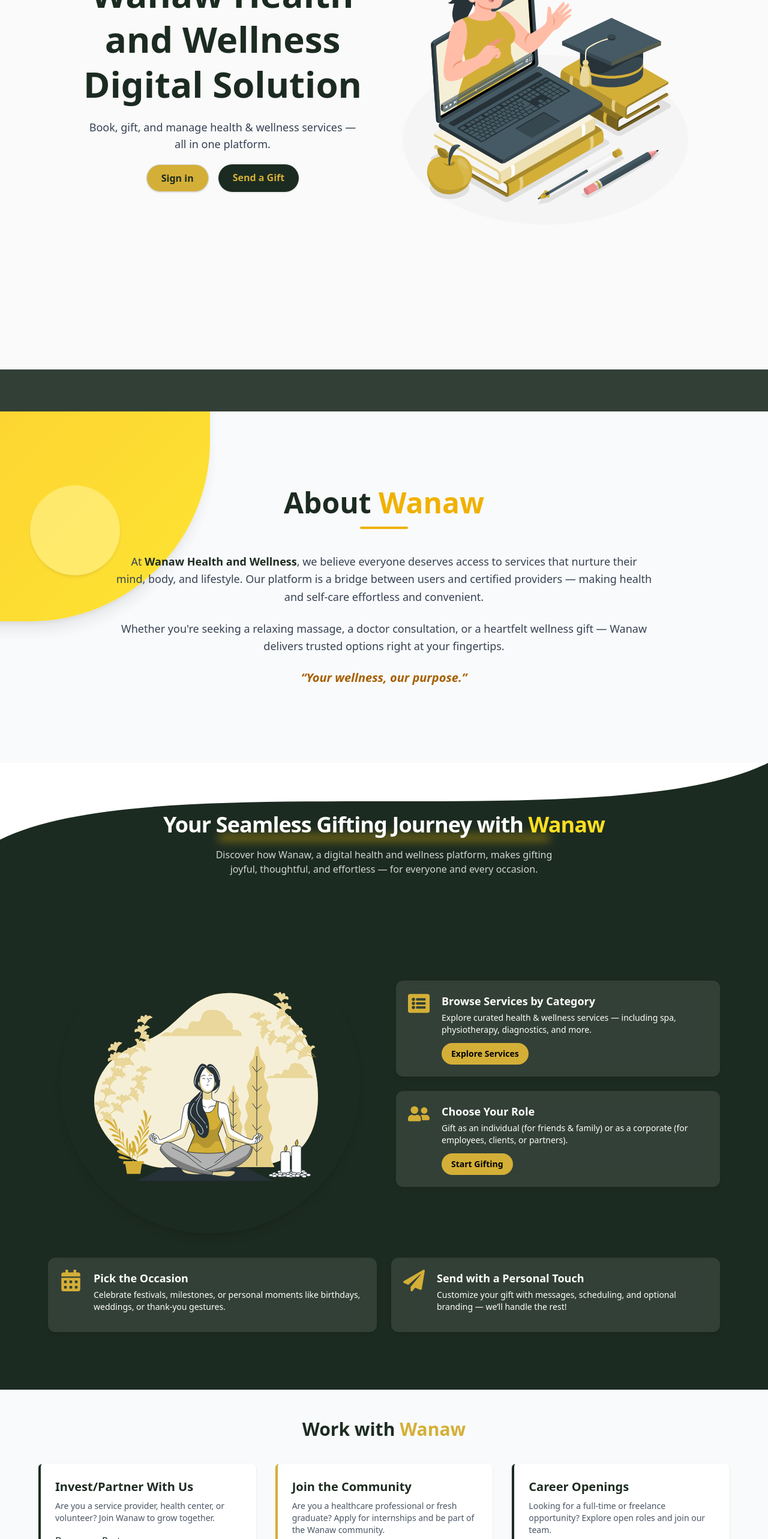
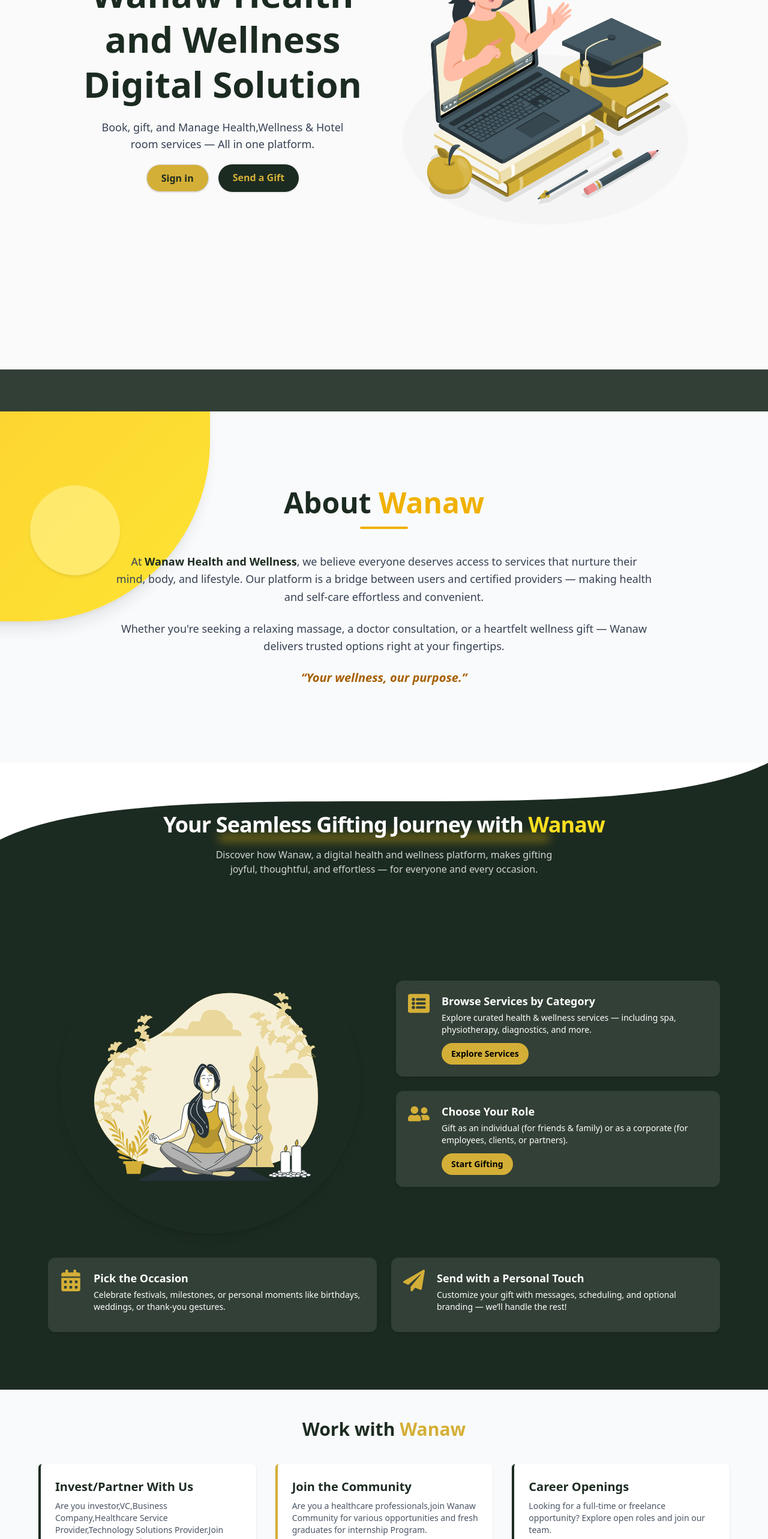
Before and after one commit to HilaryGH/Wanaw-Digital-Solutions, a React (Vite) app in the folder client/: page / in a window 1280 px wide. Shown: the part 234-2800 px from the top of the page at 60% size. Built offline with nearby package versions, Linux system fonts and the light colour scheme; no server answers.

Commit message:
Your commit message here

```diff
--- a/client/src/components/Cards.tsx
+++ b/client/src/components/Cards.tsx
@@ -25,7 +25,7 @@
         >
           <h3 className="text-xl font-semibold text-[#1c2b21] mb-2">Invest/Partner With Us</h3>
           <p className="text-sm text-gray-600">
-            Are you a service provider, health center, or volunteer? Join Wanaw to grow together.
+            Are you investor,VC,Business Company,Healthcare Service Provider,Technology Solutions Provider.Join Wanaw to grow together.
           </p>
           <button className="mt-4 text-[#1c2b21] font-medium hover:underline">
             Become a Partner →
@@ -36,7 +36,7 @@
         <div className="bg-white border-l-4  border-[#D4AF37] rounded-md p-6 shadow hover:shadow-lg transition duration-300">
           <h3 className="text-xl font-semibold text-[#1c2b21] mb-2">Join the Community</h3>
           <p className="text-sm text-gray-600">
-            Are you a healthcare professional or fresh graduate? Apply for internships and be part of the Wanaw community.
+            Are you a healthcare professionals,join Wanaw Community for various opportunities and fresh graduates for internship Program.
           </p>
           <Link
             to="/community-membership"
--- a/client/src/components/Footer.tsx
+++ b/client/src/components/Footer.tsx
@@ -45,7 +45,7 @@
               </li>
               <li>
                 <a href="/support" className="hover:underline">
-                  Support
+                  Customer Support & Help Center
                 </a>
               </li>
             </ul>
--- a/client/src/components/GiftingOptions.tsx
+++ b/client/src/components/GiftingOptions.tsx
@@ -65,7 +65,7 @@
         </h1>
         <p className="text-gray-600 text-lg mb-14">
           Whether you're honoring a corporate milestone, celebrating a personal
-          memory, or surprising loved ones abroad, we've got something special
+          memory, or surprising loved ones in Ethiopia, we've got something special
           for every occasion.
         </p>
 
@@ -163,7 +163,7 @@
               Ethiopian&nbsp;Diaspora
             </h3>
             <p className="text-[#FDF6E3]/80 text-sm mb-6 text-center">
-              Send a taste of home to friends and family around the world —
+              Send a taste of home to friends and family in Ethiopia —
               crafted with love and Ethiopian pride.
             </p>
 
--- a/client/src/components/Home.tsx
+++ b/client/src/components/Home.tsx
@@ -35,7 +35,7 @@
               Wanaw Health and Wellness Digital Solution
             </h1>
             <p className="text-sm sm:text-base md:text-lg text-gray-700 text-center max-w-md">
-              Book, gift, and manage health & wellness services — all in one
+              Book, gift, and Manage Health,Wellness & Hotel room services — All in one
               platform.
             </p>
 
```
